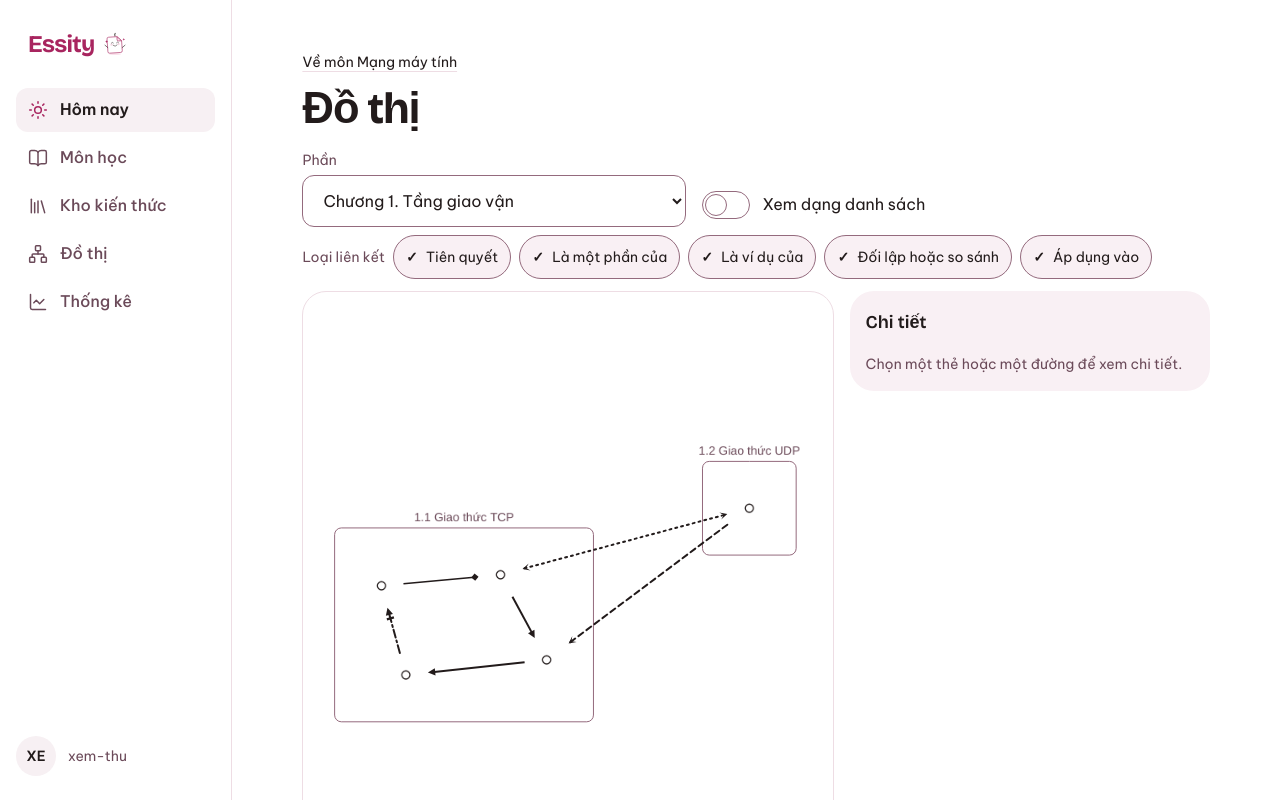
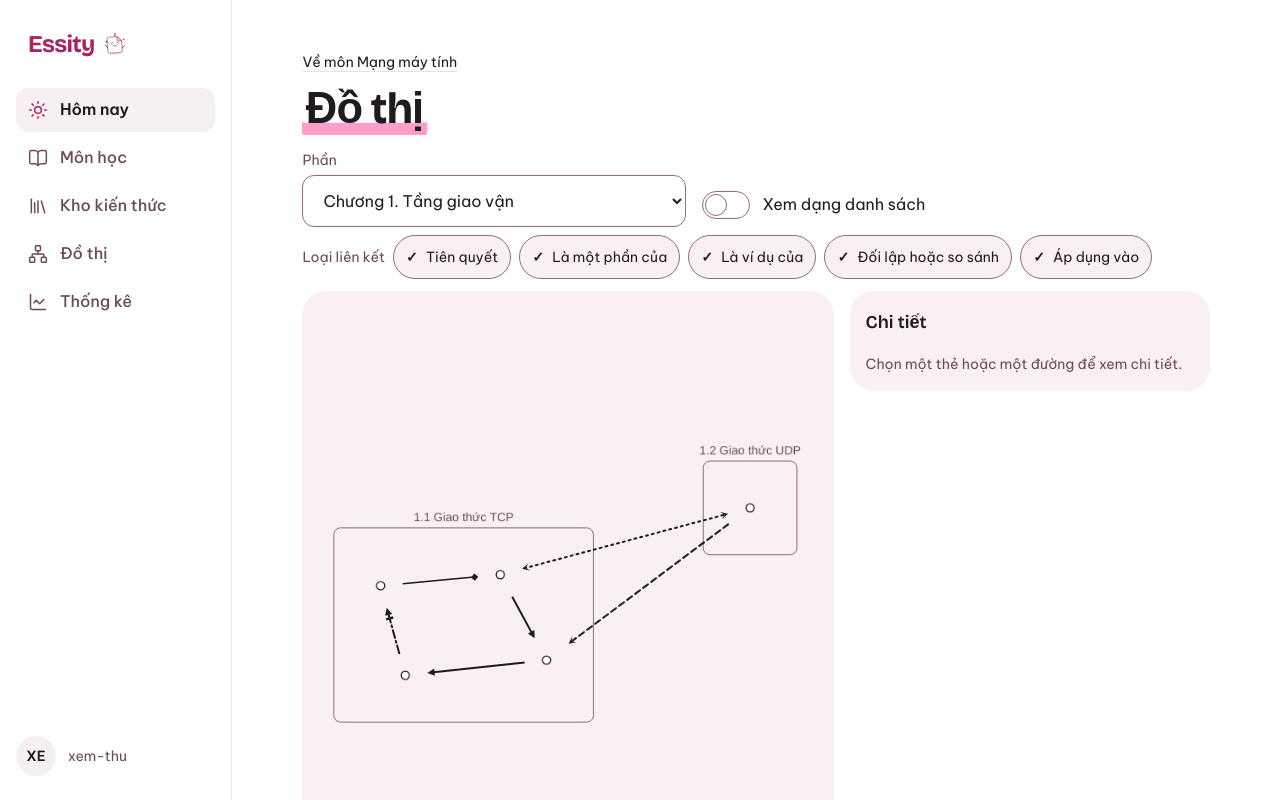
Before and after one commit to Nha-Cong-Dong/Essity, a Next.js app in the folder apps/web/: page /design-preview/graph in a window 1280 px wide. Shown: the top 800 px of the page. Built offline with nearby package versions, Linux system fonts and the light colour scheme.

Commit message:
V22 g2: graph h1 highlight, flat hong tile canvas

```diff
--- a/apps/web/components/graph/graph-canvas.tsx
+++ b/apps/web/components/graph/graph-canvas.tsx
@@ -159,7 +159,7 @@ export default function GraphCanvas({ view, sections, selectedId, reducedMotion,
         ref={host}
         aria-hidden="true"
         data-graph-canvas
-        className="h-[calc(100dvh-200px)] min-h-70 w-full touch-none overflow-hidden rounded-tile border border-line bg-sheet"
+        className="h-[calc(100dvh-200px)] min-h-70 w-full touch-none overflow-hidden rounded-tile bg-hong-tint"
       />
       <div className="absolute right-2 bottom-2 flex gap-2">
         <button type="button" aria-label="Phóng to" className={ZOOM_BUTTON + " w-11"} onClick={() => zoomBy(1.3)}>
--- a/apps/web/components/graph/graph-screen.tsx
+++ b/apps/web/components/graph/graph-screen.tsx
@@ -144,7 +144,9 @@ export function GraphScreen({ state = "few", live }: { state?: GraphState; live?
   if (fixture.status === "loading") {
     return (
       <>
-        <h1 className="m-0 text-title">Đồ thị</h1>
+        <h1 className="m-0 text-title">
+        <span className="hl-word">Đồ thị</span>
+      </h1>
         <Skeleton />
       </>
     );
@@ -152,7 +154,9 @@ export function GraphScreen({ state = "few", live }: { state?: GraphState; live?
   if (fixture.status === "error" || !data || !view || !everyKind) {
     return (
       <>
-        <h1 className="m-0 text-title">Đồ thị</h1>
+        <h1 className="m-0 text-title">
+        <span className="hl-word">Đồ thị</span>
+      </h1>
         <div role="alert" className="mt-8 flex flex-col items-start gap-4">
           <p className="m-0 text-read">{COPY.error}</p>
           <Button type="button" onClick={() => setRetried(true)}>
@@ -176,7 +180,9 @@ export function GraphScreen({ state = "few", live }: { state?: GraphState; live?
       <a href={subjectHref} className="inline-flex min-h-11 items-center text-meta underline">
         Về môn {subjectName}
       </a>
-      <h1 className="m-0 text-title">Đồ thị</h1>
+      <h1 className="m-0 text-title">
+        <span className="hl-word">Đồ thị</span>
+      </h1>
 
       <div className="mt-4 flex flex-col gap-3 min-[768px]:flex-row min-[768px]:items-end">
         <div className="flex min-w-0 flex-1 flex-col gap-1 min-[768px]:max-w-sm">
@@ -234,7 +240,7 @@ export function GraphScreen({ state = "few", live }: { state?: GraphState; live?
         <div className="flex min-w-0 flex-col gap-3" ref={frame}>
           {view.hidden > 0 && <Notice>{COPY.truncated}</Notice>}
           {noLinks ? (
-            <div className="rounded-tile border border-line bg-sheet p-6" data-empty>
+            <div className="rounded-tile bg-hong-tint p-6" data-empty>
               <p className="m-0 text-read">{COPY.empty}</p>
               {view.cards.length === 0 && live && (
                 <a
--- a/apps/web/components/graph/knowledge-graph.tsx
+++ b/apps/web/components/graph/knowledge-graph.tsx
@@ -118,7 +118,7 @@ export function KnowledgeGraph({ graphs, height = "60vh" }: { graphs: SubjectGra
 
   if (merged.cards.length === 0) {
     return (
-      <div className="flex flex-col items-start gap-3 rounded-tile border border-line bg-sheet p-6" data-empty>
+      <div className="flex flex-col items-start gap-3 rounded-tile bg-hong-tint p-6" data-empty>
         <p className="m-0 text-read">Chưa có thẻ kiến thức nào. Ghi một buổi học, các thẻ sẽ hiện thành đồ thị ở đây.</p>
         {graphs[0] && (
           <a href={`/subjects/${graphs[0].id}/sessions/new`} className="inline-flex min-h-11 items-center font-semibold underline">
@@ -146,7 +146,7 @@ export function KnowledgeGraph({ graphs, height = "60vh" }: { graphs: SubjectGra
           ref={host}
           aria-label="Đồ thị tri thức"
           style={{ height }}
-          className="min-h-70 w-full touch-none overflow-hidden rounded-tile border border-line bg-sheet"
+          className="min-h-70 w-full touch-none overflow-hidden rounded-tile bg-hong-tint"
         />
         <div className="absolute right-2 bottom-2 flex gap-2">
           <button type="button" aria-label="Phóng to" className={ZOOM} onClick={() => zoomBy(1.3)}>
```
